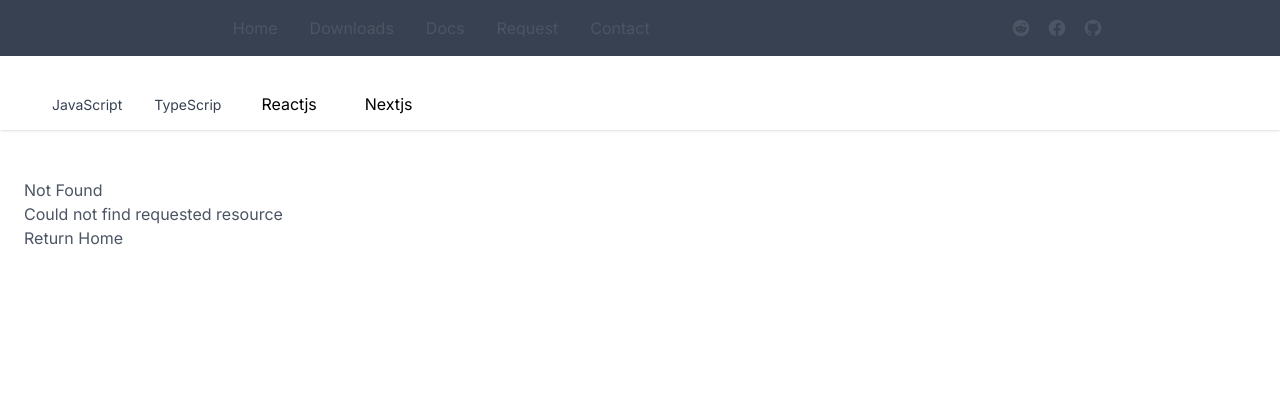
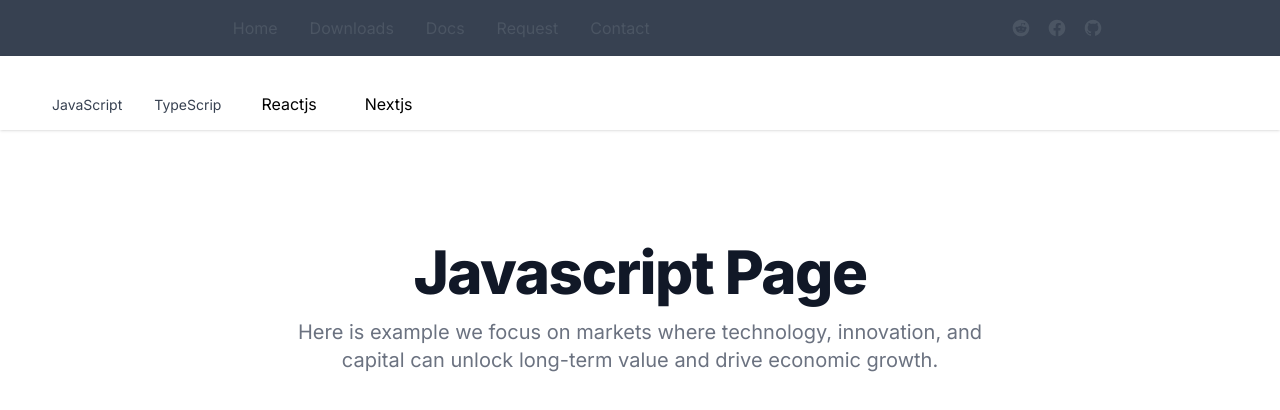
Before and after one commit to officialrajdeepsingh/layout-and-template-nextjs, a Next.js app: page /javascript in a window 1280 px wide. Before the commit this address had no page. Shown: the top 410 px of the page. Built offline with nearby package versions, Linux system fonts and the light colour scheme.

Commit message:
tech page

```diff
--- /dev/null
+++ b/src/app/[tech]/page.tsx
@@ -0,0 +1,14 @@
+export default function Tect({params}:{params: { tech: string }}) {
+
+    return (
+        <section className="bg-white dark:bg-gray-900">
+            <div className="py-8 px-4 mx-auto max-w-screen-xl text-center lg:py-16 lg:px-12">
+
+                <h1 className="mb-4 capitalize text-4xl font-extrabold tracking-tight leading-none text-gray-900 md:text-5xl lg:text-6xl dark:text-white">
+                    {params.tech} Page
+                    </h1>
+                <p className="mb-8 text-lg font-normal text-gray-500 lg:text-xl sm:px-16 xl:px-48 dark:text-gray-400">Here is example we focus on markets where technology, innovation, and capital can unlock long-term value and drive economic growth.</p>
+            </div>
+        </section>
+    )
+}
```
